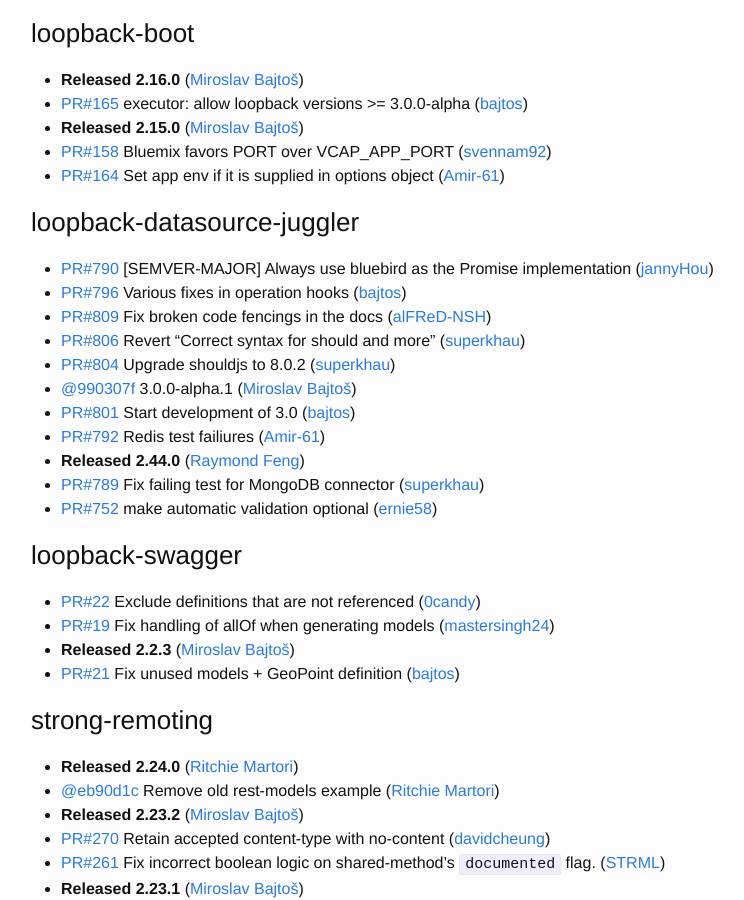
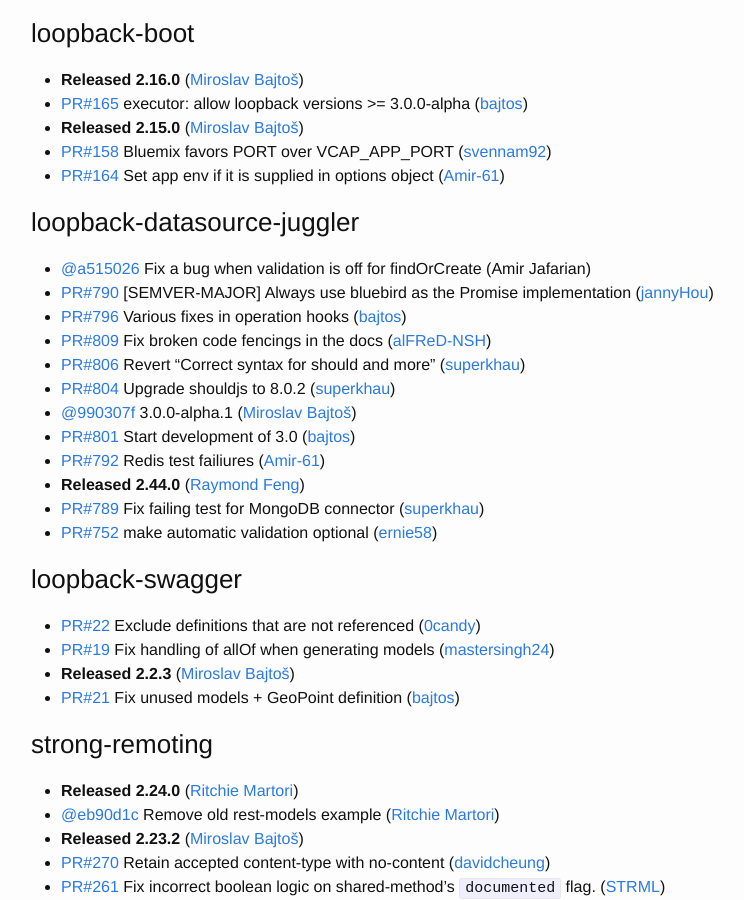
Before and after one commit to strongloop/loopback, a Jekyll site: the page built from index.md, in a window 1280 px wide and 900 px high, scrolled down 933 px. Shown: the whole window, without its empty margins (239-983 px from the left). Built offline with Jekyll 4.4.1, drawn with Linux system fonts in a browser that asks for light colours.

Commit message:
Update changelog

```diff
--- a/index.md
+++ b/index.md
@@ -46,6 +46,7 @@
 
 
 ### loopback-datasource-juggler
+ * [@a515026](https://github.com/strongloop/loopback-datasource-juggler/commit/a5150265ec728b0fb2415a3de5c304064d24130b) Fix a bug when validation is off for findOrCreate (Amir Jafarian)
  * [PR#790](https://github.com/strongloop/loopback-datasource-juggler/pull/790) [SEMVER-MAJOR] Always use bluebird as the Promise implementation ([jannyHou](https://github.com/jannyHou))
  * [PR#796](https://github.com/strongloop/loopback-datasource-juggler/pull/796) Various fixes in operation hooks ([bajtos](https://github.com/bajtos))
  * [PR#809](https://github.com/strongloop/loopback-datasource-juggler/pull/809) Fix broken code fencings in the docs ([alFReD-NSH](https://github.com/alFReD-NSH))
```
